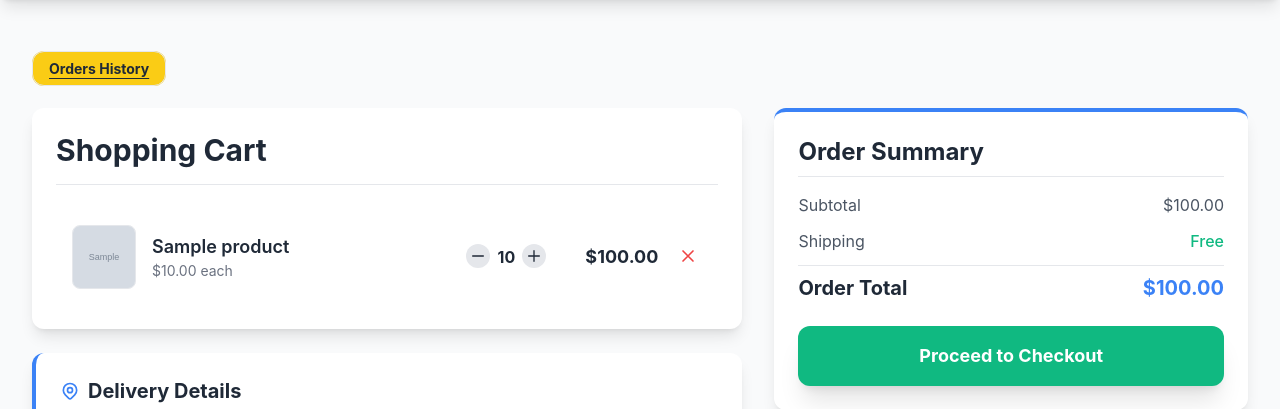
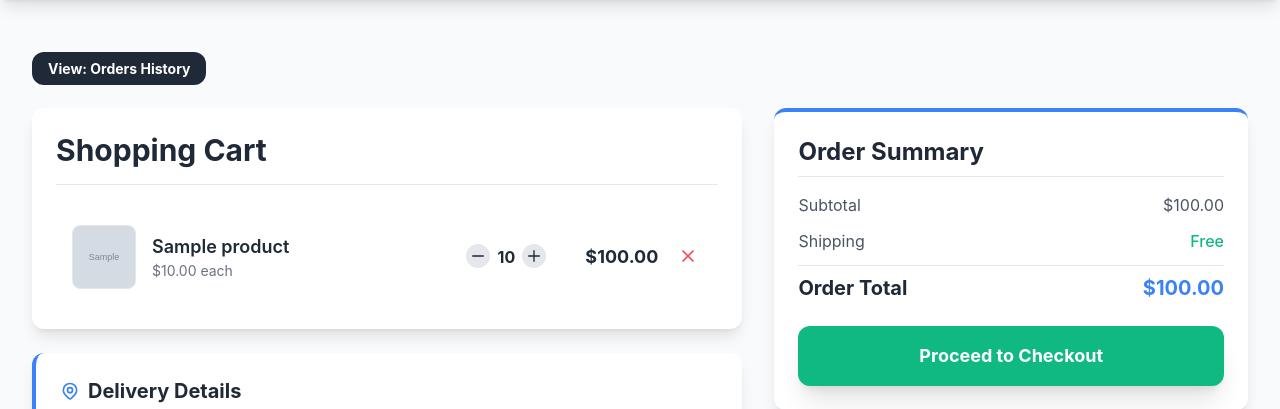
Before and after one commit to Hieng-Phun/Biker_Portal, a Django app: page /cart/ in a window 1280 px wide. Shown: the part 70-479 px from the top of the page. Run offline with Django 5.2, Linux system fonts and the light colour scheme; a user stored in the database is signed in; tables that the repository leaves empty hold one stand-in row (values such as "Sample post"); grey boxes marked "Sample" are stand-in pictures; some libraries are stand-ins or nearby versions.

Commit message:
update on carts

```diff
--- a/my_app/templates/bikeportal/cart.html
+++ b/my_app/templates/bikeportal/cart.html
@@ -3,7 +3,7 @@ BikePortal{% endblock %} {% block content %} {% if cart_items %}
 <div class="mx-auto max-w-7xl px-4 sm:px-6 lg:px-8 py-10">
   <div class="mb-7">
     <a href="{% url 'order_history' %}"
-      class=" bg-yellow-400 hover:text-blue-800 text-sm underline underline-offset-4 font-bold text-secondary border hover:border-blue-600 px-4 py-2 rounded-xl">Orders History</a>
+      class=" bg-secondary text-white hover:bg-opacity-90 transition transform hover:scale-[1.02] text-sm font-bold text-secondary px-4 py-2 rounded-xl">View: Orders History</a>
   </div>
   <div class="flex flex-col lg:flex-row gap-8">
     <!-- Cart Items List -->
```
